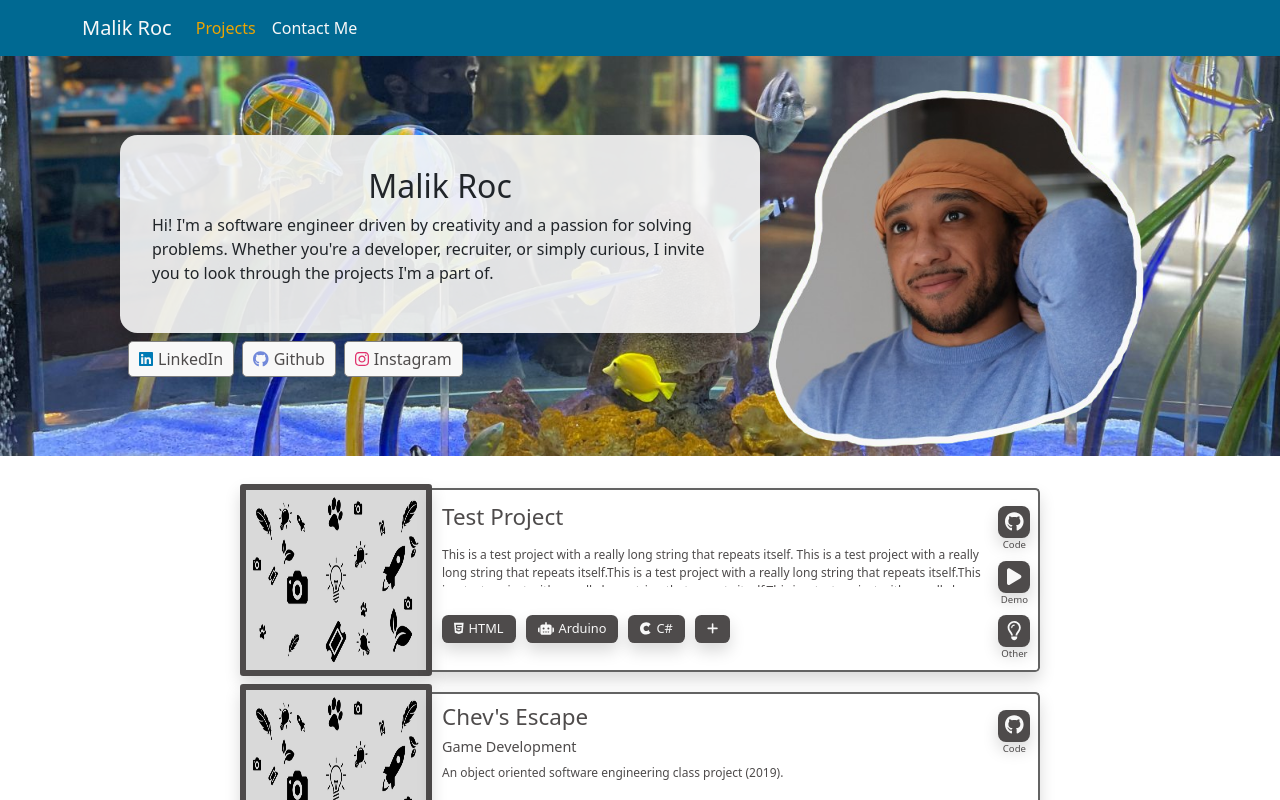
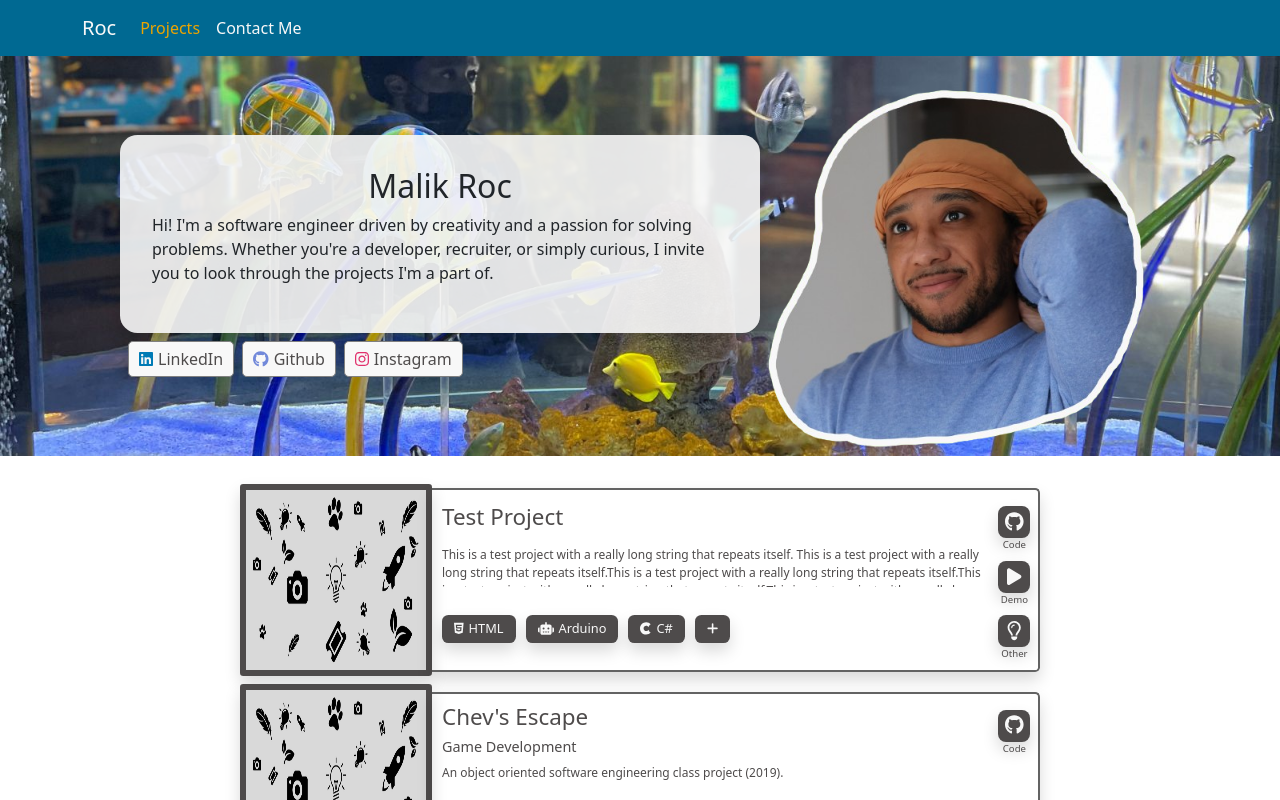
Before and after one commit to rocstory/rocstory.github.io-old, a React (Create React App) app: page / in a window 1280 px wide. Shown: the top 800 px of the page. Built offline with nearby package versions, Linux system fonts and the light colour scheme.

Commit message:
060624 - page handling

```diff
--- a/src/components/NavBar/NavBar.tsx
+++ b/src/components/NavBar/NavBar.tsx
@@ -32,7 +32,12 @@ function NavBar() {
     return (
         <Navbar sticky={`top`} className={`rs-navbar`} >
             <Container>
-                <Navbar.Brand className={`disabled`}>Malik Roc</Navbar.Brand>
+                <Navbar.Brand
+                    className={`disabled`}
+                    onClick={() => handleTabClick(EPages.Projects)}
+                >
+                    Roc
+                </Navbar.Brand>
                 <Nav className="me-auto">
                     {
                         visiblePage.map(pageName =>
--- a/src/components/ProjectCard/ProjectCard.tsx
+++ b/src/components/ProjectCard/ProjectCard.tsx
@@ -46,10 +46,11 @@ function ProjectCard(props: IProjectCard) {
     return (
         <div
             className='rs-project'
-            onClick={handleProjectClick}
+
         >
             <div
                 className={`prj-thumbnail-wrapper shadow`}
+                onClick={handleProjectClick}
             >
                 <Image
                     src={thumbnail}
@@ -67,6 +68,7 @@ function ProjectCard(props: IProjectCard) {
                     <h2>{formatProjectType(type)}</h2>
                     <div
                         className={`prj-short-descr`}
+                        onClick={handleProjectClick}
                     >
                         {shortDescr}
                     </div>
```
